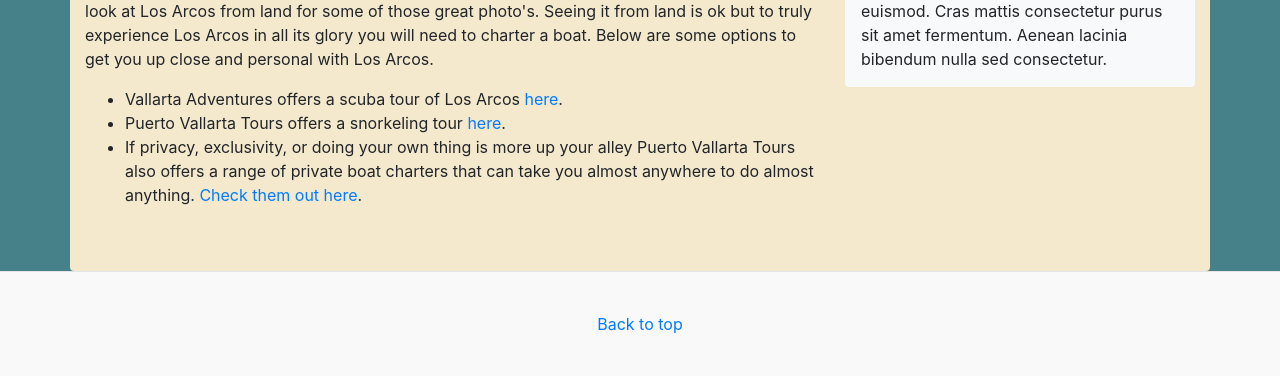
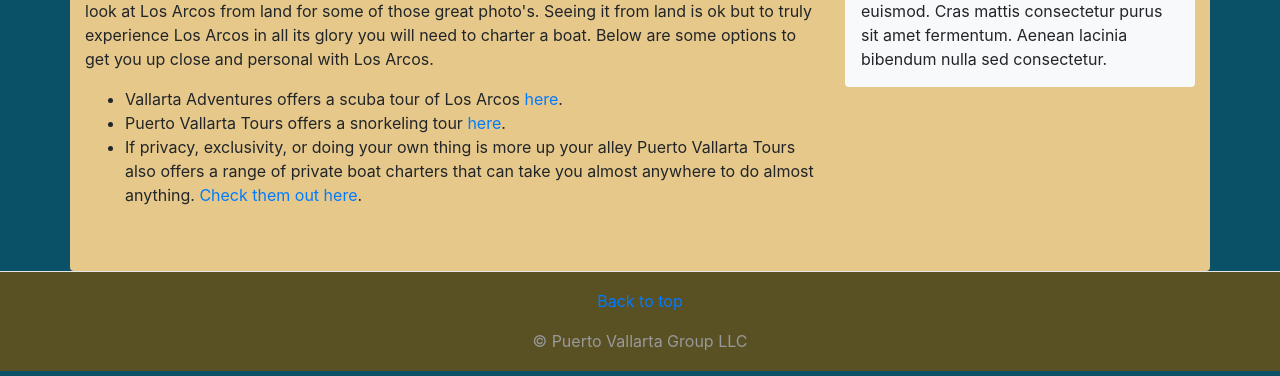
Before and after one commit to mrmalsh/group-project, a plain HTML site: page d2.html in a window 1280 px wide. Shown: the part 735-1111 px from the top of the page. Drawn offline with nearby package versions, Linux system fonts and the light colour scheme.

Commit message:
a commit

```diff
--- a/css/blog.css
+++ b/css/blog.css
@@ -132,10 +132,9 @@ h1, h2, h3, h4, h5, h6 {
  * Footer
  */
 .blog-footer {
-  padding: 2.5rem 0;
+  padding: 1.1rem 0;
   color: #999;
   text-align: center;
-  background-color: #f9f9f9;
   border-top: .05rem solid #e5e5e5;
 }
 .blog-footer p:last-child {
--- a/css/style.css
+++ b/css/style.css
@@ -1,15 +1,18 @@
 /*
-#468189
-#77ACA2
-#9DBEBE
-#F4E9CD
-#031926
+#0A3240
+#0A5066
+#E6C88A
+#BF9339
+#595024
+#0A3240
+#0A5066
+#E6C88A
 */
 body {
-  background-color: #468189;
+  background-color: #0A5066;
 }
 .main {
-  background-color: #F4E9CD
+  background-color: #E6C88A;
 }
 .arcos {
   background-image: url("../img/losarcos1.jpg");
@@ -24,3 +27,6 @@ body {
   text-shadow: lightgrey 0 0 3px;
   background-color: rgba(0, 0, 0, 0.06);
 }
+footer {
+  background-color: #595024;
+}
--- a/d2.html
+++ b/d2.html
@@ -88,6 +88,7 @@
   <p>
     <a href="#">Back to top</a>
   </p>
+  <p>&copy; Puerto Vallarta Group LLC</p>
 </footer>
 
     <!-- Bootstrap core JavaScript
```
